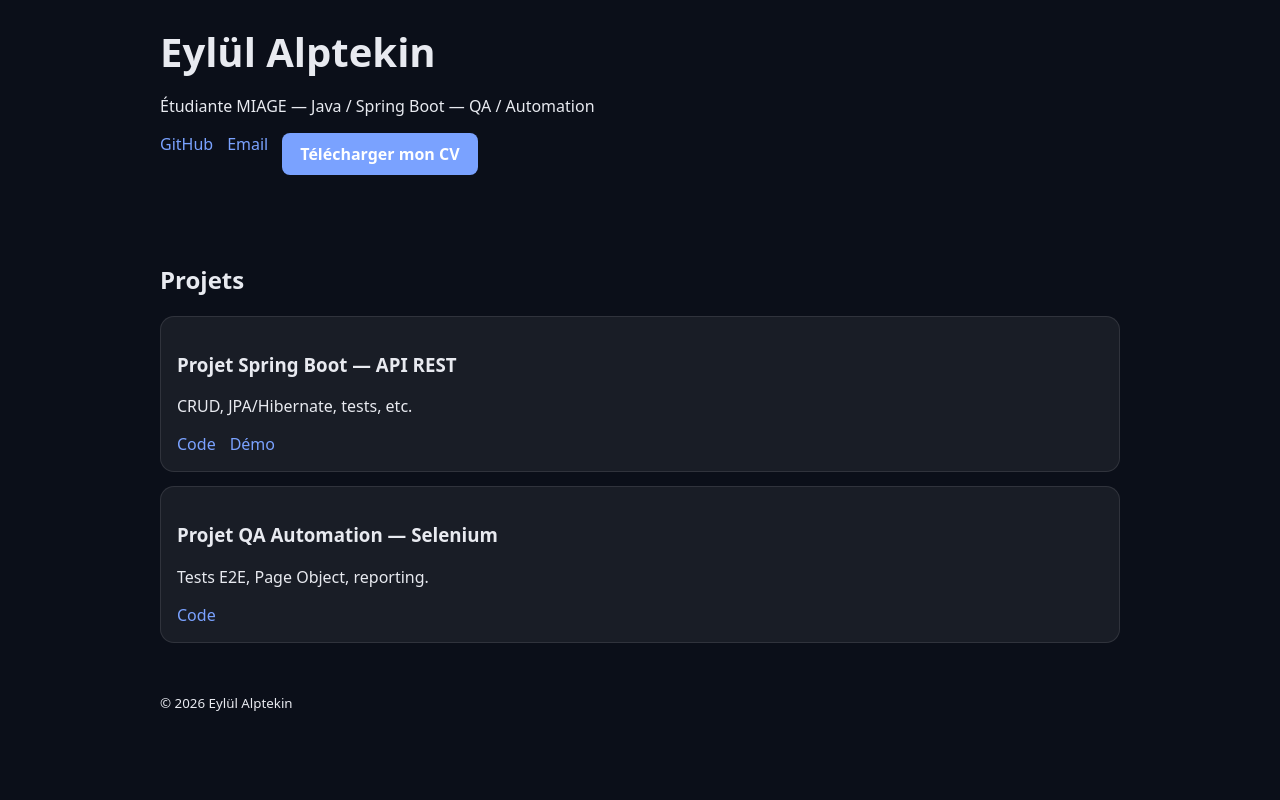
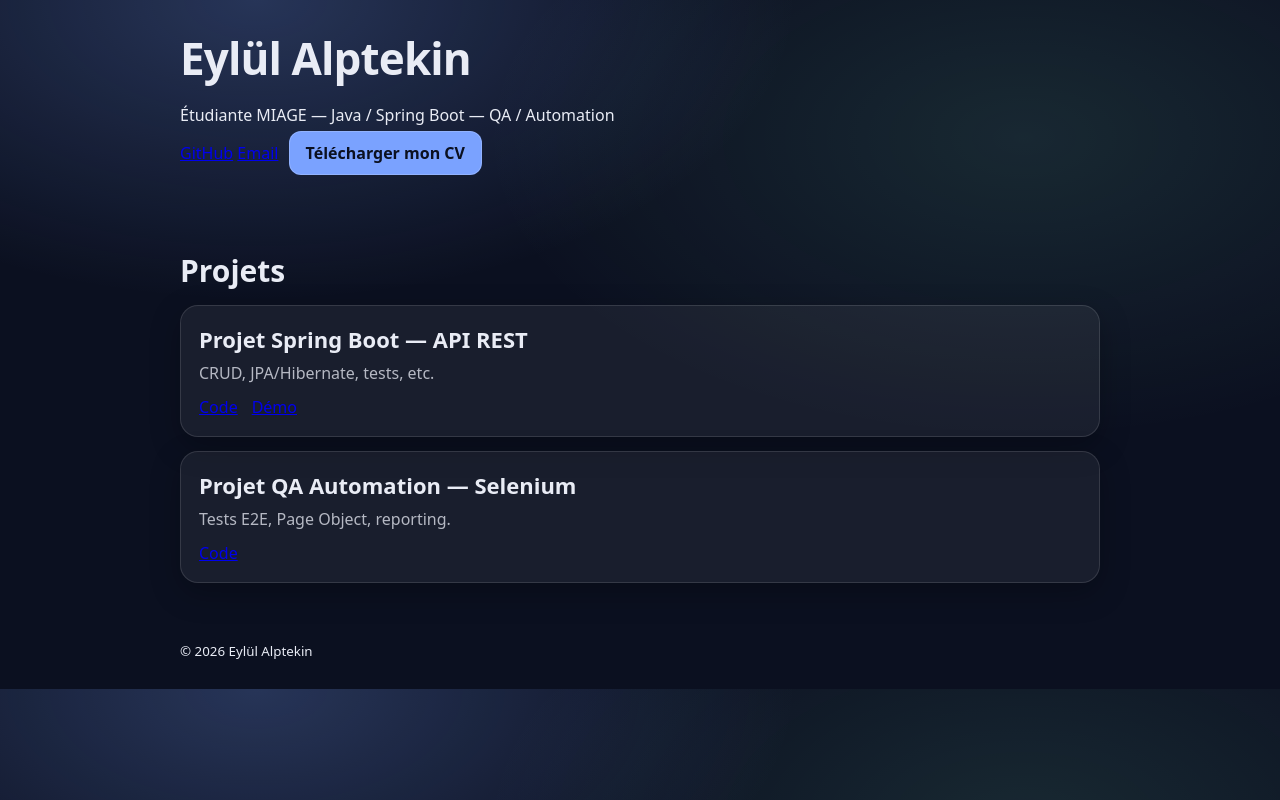
Before and after one commit to eylul-alptekin/eylualptekin.github.io, a plain HTML site: page index.html in a window 1280 px wide. Drawn offline with Linux system fonts and the light colour scheme.

Commit message:
2nd Version

```diff
--- a/index.html
+++ b/index.html
@@ -12,8 +12,8 @@
     <p>Étudiante MIAGE — Java / Spring Boot — QA / Automation</p>
     <div class="links">
       <a href="https://github.com/eylul-alptekin" target="_blank">GitHub</a>
-      <a href="eylul.alptekin@toulouse.miage.fr">Email</a>
-      <a href="CV_StageDevLogicielsEylul_Alptekin.pdf" target="_blank" class="btn">Télécharger mon CV</a>
+      <a href="mailto:eylul.alptekin@toulouse.miage.fr">Email</a>
+      <a href="./CV_StageDevLogicielsEylul_Alptekin.pdf" target="_blank" class="btn">Télécharger mon CV</a>
 
     </div>
   </header>
--- a/styles.css
+++ b/styles.css
@@ -1,32 +1,91 @@
-:root { font-family: system-ui, Arial, sans-serif; }
-body { margin: 0; background: #0b0f19; color: #e8eaf0; }
-.container { max-width: 960px; margin: 0 auto; padding: 24px; }
-h1 { margin: 0 0 8px; font-size: 40px; }
-h2 { margin-top: 40px; }
-a { color: #7aa2ff; text-decoration: none; }
-a:hover { text-decoration: underline; }
-
-.links { display: flex; gap: 14px; flex-wrap: wrap; margin-top: 14px; }
-
-.card {
-  background: rgba(255,255,255,0.06);
-  border: 1px solid rgba(255,255,255,0.10);
-  border-radius: 14px;
-  padding: 16px;
-  margin-top: 14px;
+:root{
+  --bg: #0b1020;
+  --card: rgba(255,255,255,.06);
+  --border: rgba(255,255,255,.12);
+  --text: #e9ecf5;
+  --muted: rgba(233,236,245,.75);
+  --accent: #7aa2ff;
 }
 
-.btn {
-  display: inline-block;
-  padding: 10px 18px;
-  background: #7aa2ff;
-  color: white;
-  border-radius: 8px;
-  font-weight: 600;
-  text-decoration: none;
-  transition: 0.2s;
+*{ box-sizing:border-box; }
+body{
+  margin:0;
+  font-family: system-ui, -apple-system, Segoe UI, Roboto, Arial, sans-serif;
+  color: var(--text);
+  background: radial-gradient(900px 500px at 20% 0%, rgba(122,162,255,.25), transparent 60%),
+              radial-gradient(900px 500px at 80% 20%, rgba(140,255,210,.10), transparent 60%),
+              var(--bg);
 }
 
-.btn:hover {
-  opacity: 0.85;
+.container{
+  max-width: 960px;
+  margin: 0 auto;
+  padding: 28px 20px;
 }
+
+.hero{
+  padding-top: 40px;
+  padding-bottom: 18px;
+}
+
+h1{
+  margin: 0 0 10px;
+  font-size: 44px;
+  letter-spacing: -0.02em;
+}
+
+.subtitle{
+  margin: 0 0 18px;
+  color: var(--muted);
+  font-size: 18px;
+}
+
+.actions{
+  display: flex;
+  gap: 12px;
+  flex-wrap: wrap;
+  align-items: center;
+}
+
+.link{
+  color: var(--accent);
+  text-decoration: none;
+  font-weight: 600;
+}
+.link:hover{ text-decoration: underline; }
+
+.btn{
+  margin-left: 6px;
+  background: var(--accent);
+  color: #0b1020;
+  font-weight: 700;
+  text-decoration: none;
+  padding: 10px 16px;
+  border-radius: 12px;
+  border: 1px solid rgba(255,255,255,.18);
+}
+.btn:hover{ filter: brightness(1.05); }
+
+h2{ margin: 30px 0 12px; font-size: 30px; }
+
+.card{
+  background: var(--card);
+  border: 1px solid var(--border);
+  border-radius: 18px;
+  padding: 18px;
+  margin-top: 14px;
+  box-shadow: 0 10px 30px rgba(0,0,0,.25);
+  transition: transform .15s ease, border-color .15s ease;
+}
+.card:hover{
+  transform: translateY(-2px);
+  border-color: rgba(122,162,255,.35);
+}
+
+.card h3{ margin: 0 0 8px; font-size: 22px; }
+.card p{ margin: 0 0 12px; color: var(--muted); }
+
+.card .links{
+  display:flex;
+  gap: 14px;
+}
```
